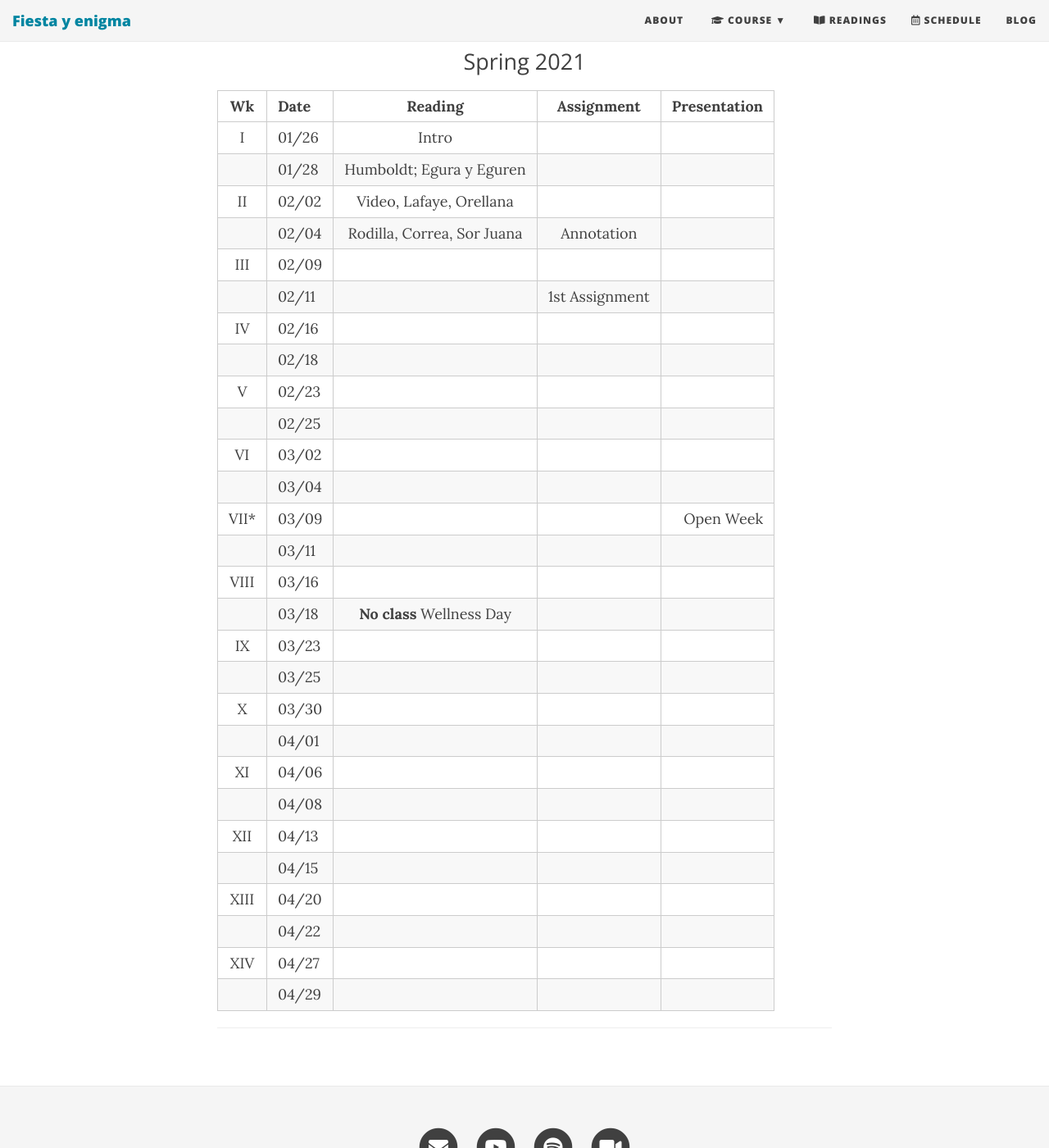
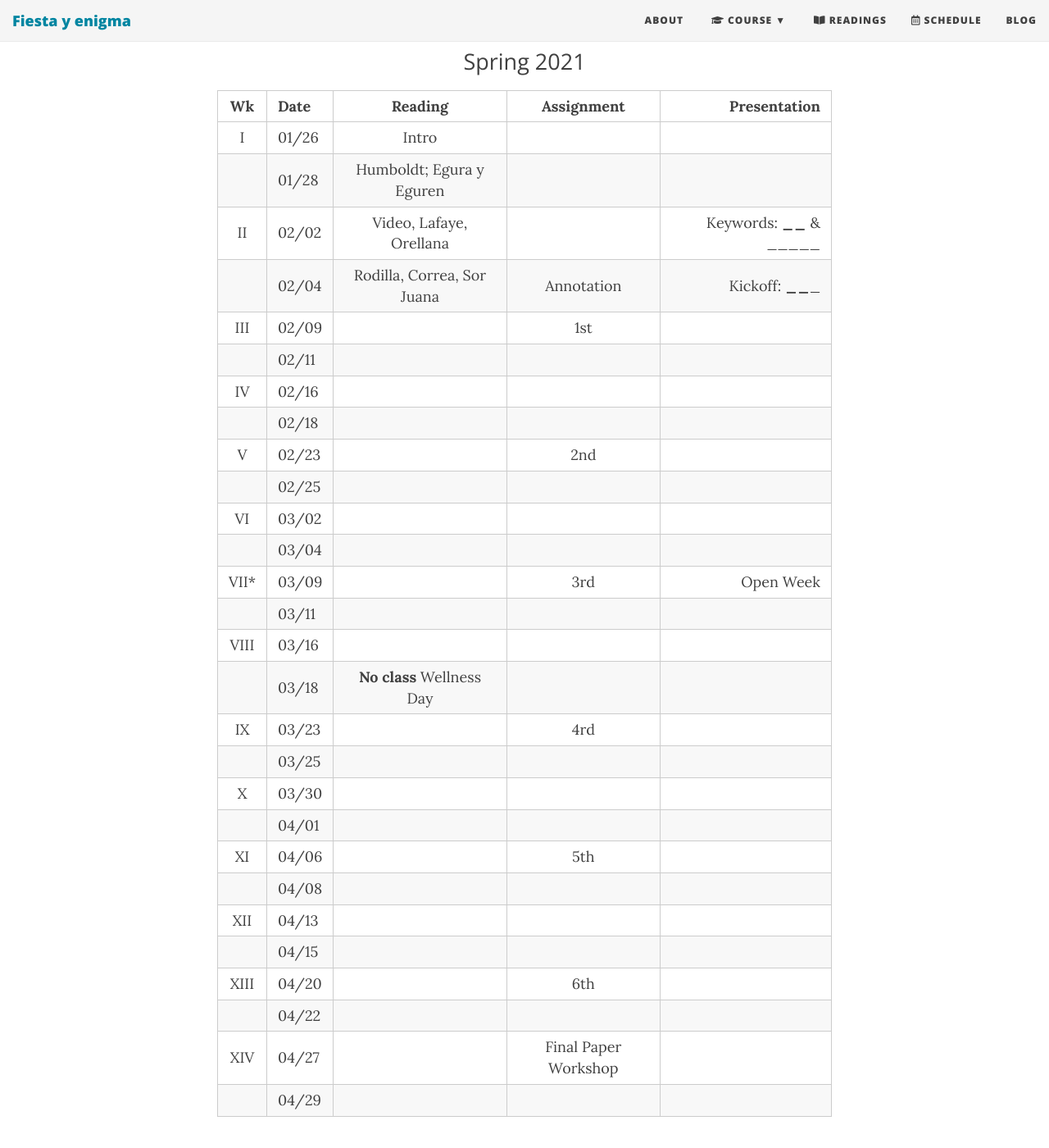
Before and after one commit to Hipomenes/novohispana, a Jekyll site: the page built from calendar.md, in a window 1280 px wide and 1400 px high, scrolled down 192 px. Shown: the whole window at 82% size. Built offline with Jekyll 4.4.1, drawn with Linux system fonts in a browser that asks for light colours; nearby versions of some CDN libraries.

Commit message:
Update calendar.md

```diff
--- a/calendar.md
+++ b/calendar.md
@@ -10,31 +10,29 @@ subtitle: Spring 2021
 |:------:|:------|:--------:|:------:|----:|
 |     I | 01/26 | Intro | | |
 |       | 01/28 | Humboldt; Egura y Eguren| | |
-|    II | 02/02 | Video, Lafaye, Orellana | | |
-|       | 02/04 | Rodilla, Correa, Sor Juana  | Annotation | |
-| III   | 02/09 | | | |
-|       | 02/11 | | 1st Assignment | |
+|    II | 02/02 | Video, Lafaye, Orellana | | Keywords: ______ &  _____|
+|       | 02/04 | Rodilla, Correa, Sor Juana  | Annotation | Kickoff: _______ |
+| III   | 02/09 | | 1st | |
+|       | 02/11 | | | |
 |  IV   | 02/16 | | | |
 |       | 02/18 | | | |
-| V     | 02/23 | | | |
+| V     | 02/23 | | 2nd | |
 |       | 02/25 | | | |
 | VI    | 03/02 | | | |
 |       | 03/04 | | | |
-| VII*  | 03/09 | | | Open Week |
+| VII*  | 03/09 | | 3rd | Open Week |
 |       | 03/11 | | | |
 | VIII  | 03/16 | | | |
 |       | 03/18 | **No class**   Wellness Day|
-|  IX   | 03/23 | | | |
+|  IX   | 03/23 | | 4rd | |
 |       | 03/25 | | | |
 | X     | 03/30 | | | |
 |       | 04/01 | | | |
-| XI    | 04/06 | | | |
+| XI    | 04/06 | | 5th | |
 |       | 04/08 | | | |
 | XII   | 04/13 | | | |
 |       | 04/15 | | | |
-|  XIII | 04/20 | | | |
-|       | 04/22 | | | |
-|  XIV  | 04/27 | | | |
+|  XIII | 04/20 | | 6th | |
+|       | 04/22 | |  | |
+|  XIV  | 04/27 | | Final Paper Workshop  | |
 |       | 04/29 | | | |
-
----
```
